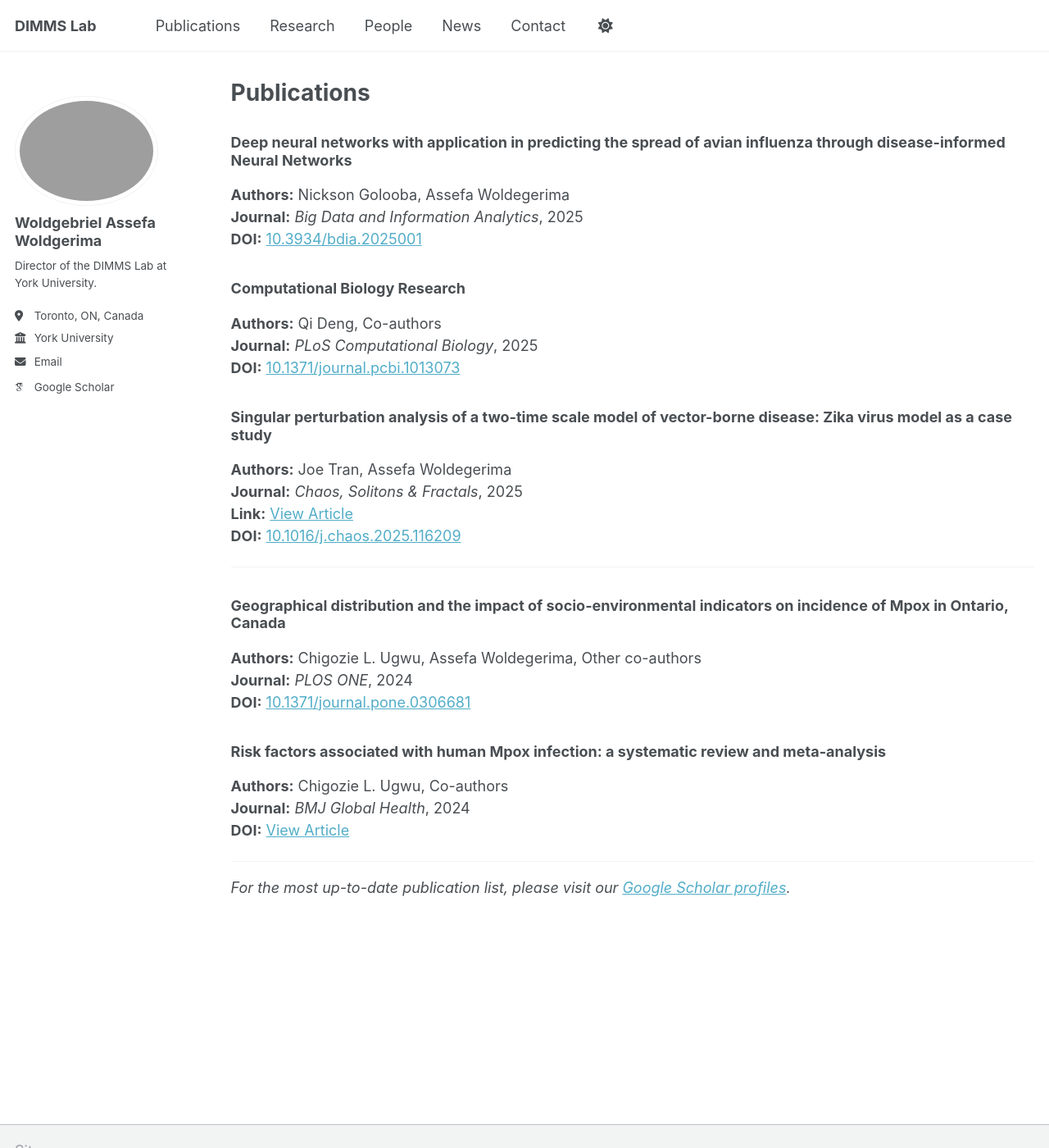
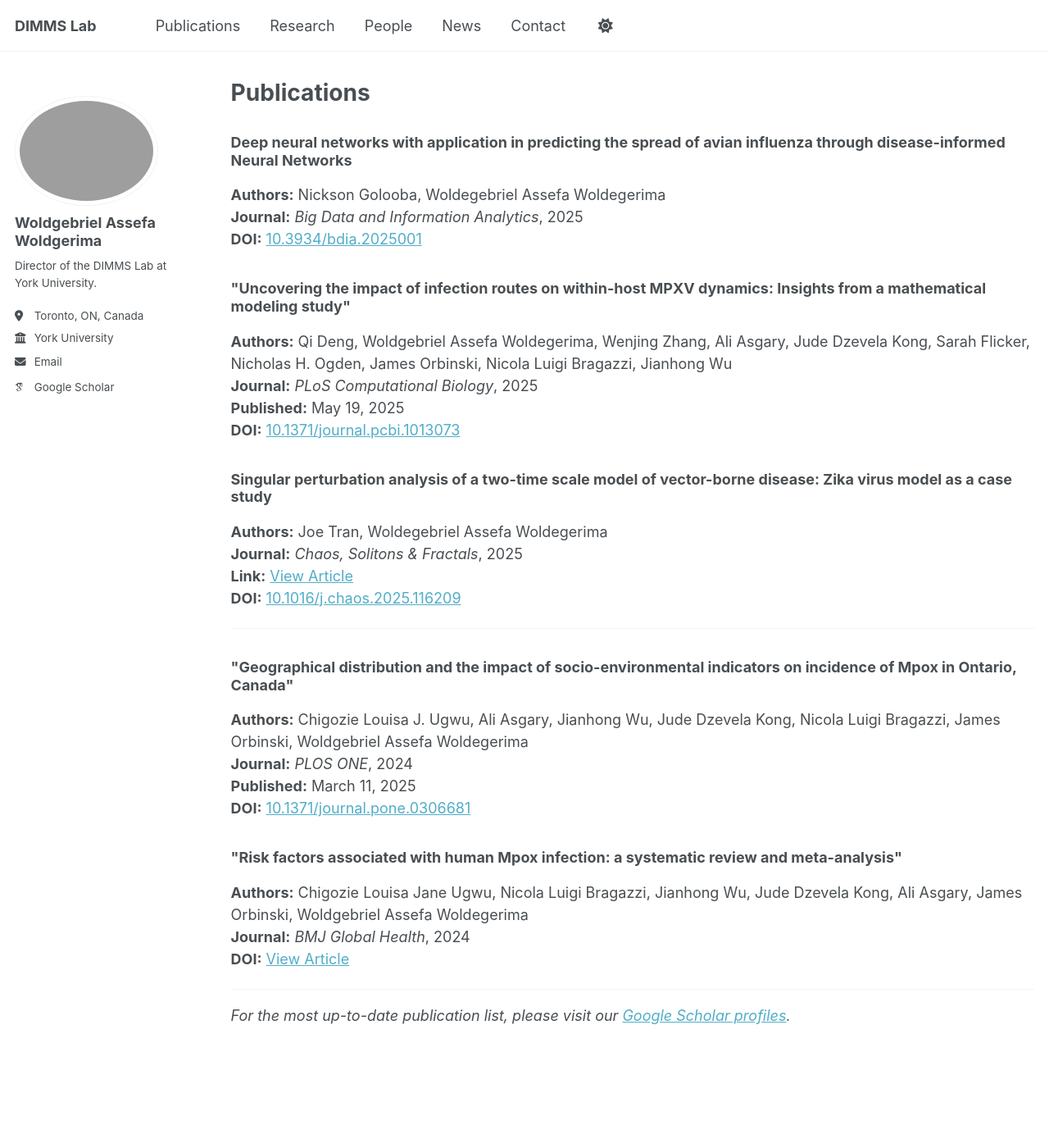
Before and after one commit to dimms-lab/dimms-lab.github.io, a Jekyll site: the page built from _pages/publications.html, in a window 1280 px wide and 1400 px high. Shown: the whole window at 82% size. Built offline with Jekyll 4.4.1, drawn with Linux system fonts in a browser that asks for light colours; some web fonts are replaced; a script that is not in the unit is left out.

Commit message:
Update publications.html

```diff
--- a/_pages/publications.html
+++ b/_pages/publications.html
@@ -5,30 +5,32 @@ permalink: /publications/
 author_profile: true
 ---
 <h3>Deep neural networks with application in predicting the spread of avian influenza through disease-informed Neural Networks</h3>
-<p><strong>Authors:</strong> Nickson Golooba, Assefa Woldegerima<br>
+<p><strong>Authors:</strong> Nickson Golooba, Woldegebriel Assefa Woldegerima<br>
 <strong>Journal:</strong> <em>Big Data and Information Analytics</em>, 2025<br>
 <strong>DOI:</strong> <a href="https://doi.org/10.3934/bdia.2025001" target="_blank">10.3934/bdia.2025001</a></p>
 
-<h3>Computational Biology Research</h3>
-<p><strong>Authors:</strong> Qi Deng, Co-authors<br>
+<h3>"Uncovering the impact of infection routes on within-host MPXV dynamics: Insights from a mathematical modeling study"</h3>
+<p><strong>Authors:</strong> Qi Deng, Woldgebriel Assefa Woldegerima, Wenjing Zhang, Ali Asgary, Jude Dzevela Kong, Sarah Flicker, Nicholas H. Ogden, James Orbinski, Nicola Luigi Bragazzi, Jianhong Wu<br>
 <strong>Journal:</strong> <em>PLoS Computational Biology</em>, 2025<br>
-<strong>DOI:</strong> <a href="https://journals.plos.org/ploscompbiol/article?id=10.1371/journal.pcbi.1013073" target="_blank">10.1371/journal.pcbi.1013073</a></p>
+<strong>Published:</strong> May 19, 2025<br>
+<strong>DOI:</strong> <a href="https://doi.org/10.1371/journal.pcbi.1013073" target="_blank">10.1371/journal.pcbi.1013073</a></p>
 
 <h3>Singular perturbation analysis of a two-time scale model of vector-borne disease: Zika virus model as a case study</h3>
-<p><strong>Authors:</strong> Joe Tran, Assefa Woldegerima<br>
+<p><strong>Authors:</strong> Joe Tran, Woldegebriel Assefa Woldegerima<br>
 <strong>Journal:</strong> <em>Chaos, Solitons & Fractals</em>, 2025<br>
 <strong>Link:</strong> <a href="https://www.sciencedirect.com/science/article/pii/S096007792250022X" target="_blank">View Article</a><br>
 <strong>DOI:</strong> <a href="https://doi.org/10.1016/j.chaos.2025.116209" target="_blank">10.1016/j.chaos.2025.116209</a></p>
 
 <hr>
 
-<h3>Geographical distribution and the impact of socio-environmental indicators on incidence of Mpox in Ontario, Canada</h3>
-<p><strong>Authors:</strong> Chigozie L. Ugwu, Assefa Woldegerima, Other co-authors<br>
+<h3>"Geographical distribution and the impact of socio-environmental indicators on incidence of Mpox in Ontario, Canada"</h3>
+<p><strong>Authors:</strong> Chigozie Louisa J. Ugwu, Ali Asgary, Jianhong Wu, Jude Dzevela Kong, Nicola Luigi Bragazzi, James Orbinski, Woldgebriel Assefa Woldegerima<br>
 <strong>Journal:</strong> <em>PLOS ONE</em>, 2024<br>
+<strong>Published:</strong> March 11, 2025<br>
 <strong>DOI:</strong> <a href="https://doi.org/10.1371/journal.pone.0306681" target="_blank">10.1371/journal.pone.0306681</a></p>
 
-<h3>Risk factors associated with human Mpox infection: a systematic review and meta-analysis</h3>
-<p><strong>Authors:</strong> Chigozie L. Ugwu, Co-authors<br>
+<h3>"Risk factors associated with human Mpox infection: a systematic review and meta-analysis"</h3>
+<p><strong>Authors:</strong> Chigozie Louisa Jane Ugwu, Nicola Luigi Bragazzi, Jianhong Wu, Jude Dzevela Kong, Ali Asgary, James Orbinski, Woldgebriel Assefa Woldegerima<br>
 <strong>Journal:</strong> <em>BMJ Global Health</em>, 2024<br>
 <strong>DOI:</strong> <a href="https://gh.bmj.com/content/10/2/e016937" target="_blank">View Article</a></p>
 
```
